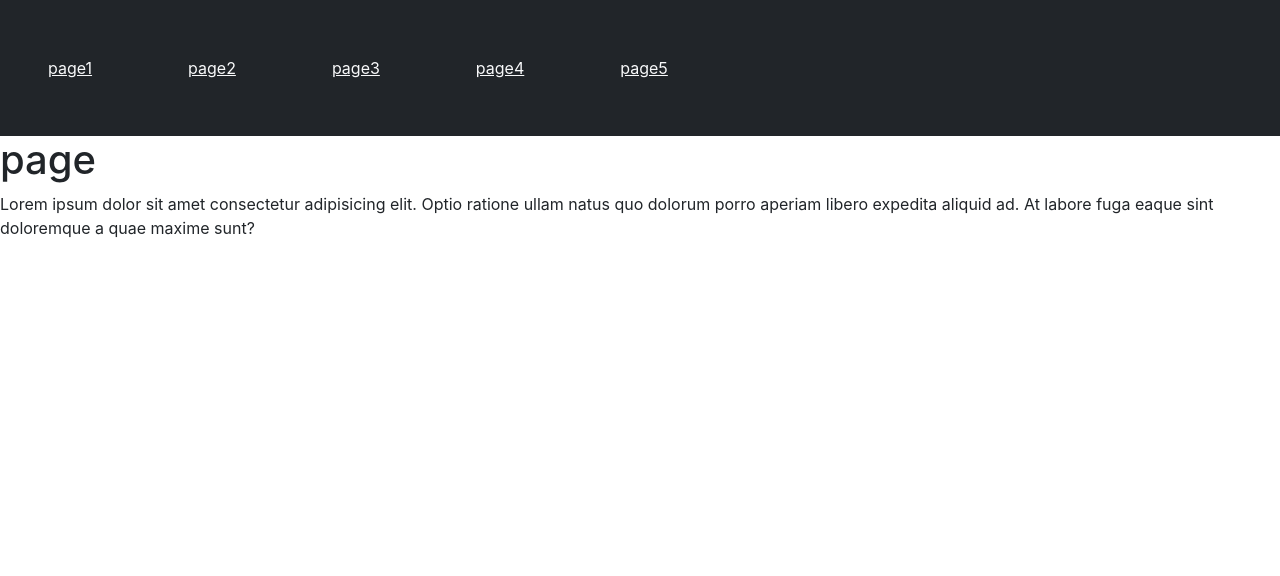
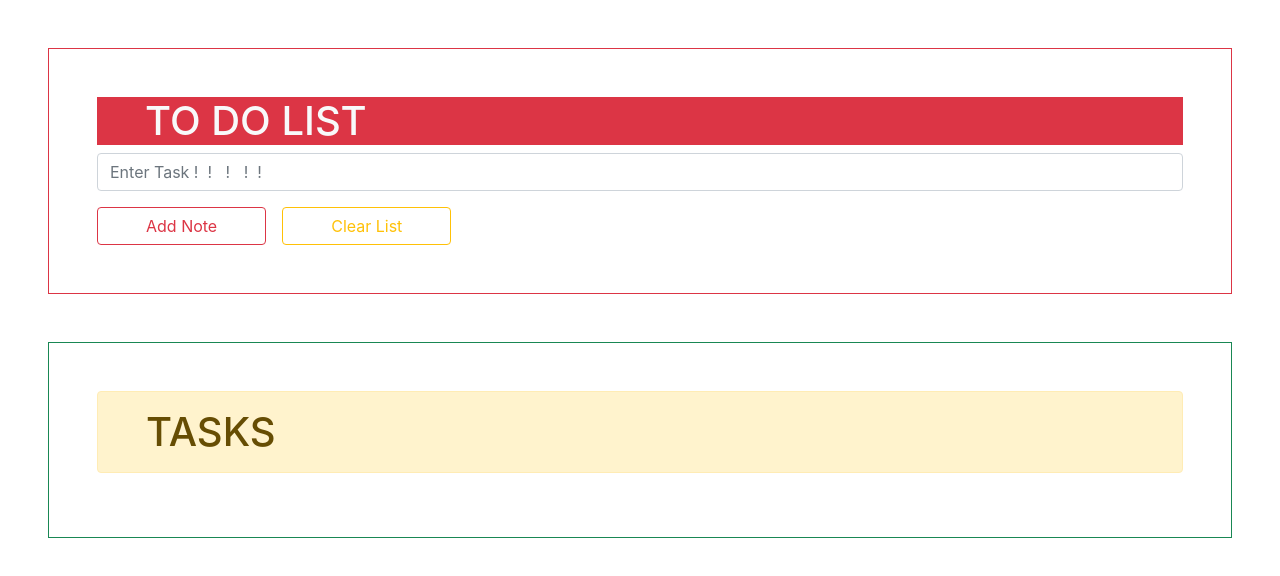
Before and after one commit to shubhamJawale/trailapp1, a React (Create React App) app: page / in a window 1280 px wide. Shown: the top 576 px of the page. Built offline with nearby package versions, Linux system fonts and the light colour scheme; the HTML template or start-up script is replaced by a standard one.

Commit message:
complete app

```diff
--- a/src/App.js
+++ b/src/App.js
@@ -1,41 +1,59 @@
 import "./App.css";
 import { upstate, useState } from "react";
-import { BrowserRouter, Route, Link } from "react-router-dom";
+//import { BrowserRouter, Route, Link } from "react-router-dom";
 //npm install react-router-dom
-import { Page1, Page2, Page3, Page4 ,Page5 } from "./pages.js";
-
-function App() {
-  return (
-    <div>
+//import { Page1, Page2, Page3, Page4 ,Page5 } from "./pages.js";
 
 
-      <BrowserRouter>
-      <NavMenu />
 
-        <Route exact={true} path="/page1" component={Page1} />
-        <Route exact={true} path="/page2" component={Page2} />
-        <Route exact={true} path="/page3" component={Page3} />
-        <Route exact={true} path="/page4" component={Page4} />
-        <Route exact={true}  path="/page5" component={Page5}  />
-        <Route exact={true} path="/" component={Page1} />
-      </BrowserRouter>
+export default function App() {
+  let [todolist, setlist]  = useState([]);
+let [textinp, setinp] =useState("");
+
+let clk= () =>{
+  let listchng = [textinp ,...todolist];
+  setlist(listchng);
+  let str = "";
+  setinp(str);
+
+}
+
+  let chnge =(e) =>{
+    let textinp1 = e.target.value;
+
+    console.log(textinp1);
+    setinp(textinp1);
+
+  }
+
+  let rstclr =() =>
+  {
+    setlist([]);
+  }
+
+
+
+  return (
+    <div className="mx-5">
+      <div className="border border-danger p-5 mt-5">
+      <Heading/>
+      <input type="text" name="" id="" className="form-control" value={textinp} onChange={chnge} placeholder="Enter Task !  !   !   !  !"/>
+      <button className="btn btn-outline-danger mt-3 px-5" onClick={clk}>Add Note</button>
+      <button className="btn btn-outline-warning mx-3 mt-3 px-5" onClick={rstclr}>Clear List</button>
+        </div>
+        <div className="border border-success p-5 mt-5">
+          <h1 className="alert alert-warning px-5"> TASKS </h1>
+         {todolist.map((item)=>{return <h1 className="alert alert-success mt-2">{item}</h1>})}
+        </div>
 
     </div>
   );
 }
 
-//component
-// name of component should be in pascal case always
-function NavMenu() {
-  return (
-    <div className="navbar navbar-expand-lg navbar-dark bg-dark text-light">
-      <Link to="/page1" className="text-light p-5"> page1 </Link>
-      <Link to="/page2" className="text-light p-5"> page2 </Link>
-      <Link to="/page3" className="text-light p-5"> page3 </Link>
-      <Link to="/page4" className="text-light p-5"> page4 </Link>
-      <Link to="/page5" className="text-light p-5" > page5 </Link>
-    </div>
-  );
+
+// component
+function Heading()
+{
+  return (<div className="bg-danger px-5 text-light " > <h1> TO DO LIST</h1> </div>)
 }
-
-export default App;
+//export default App;
```
